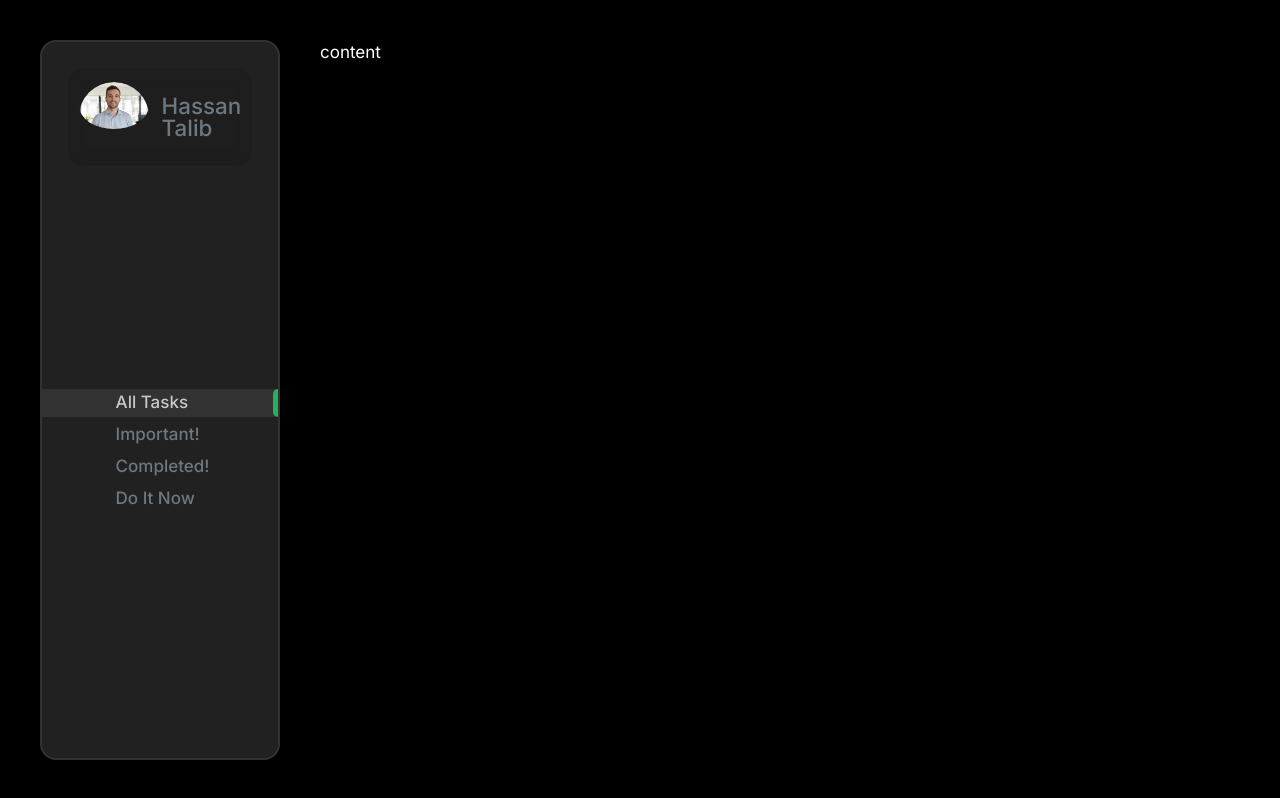
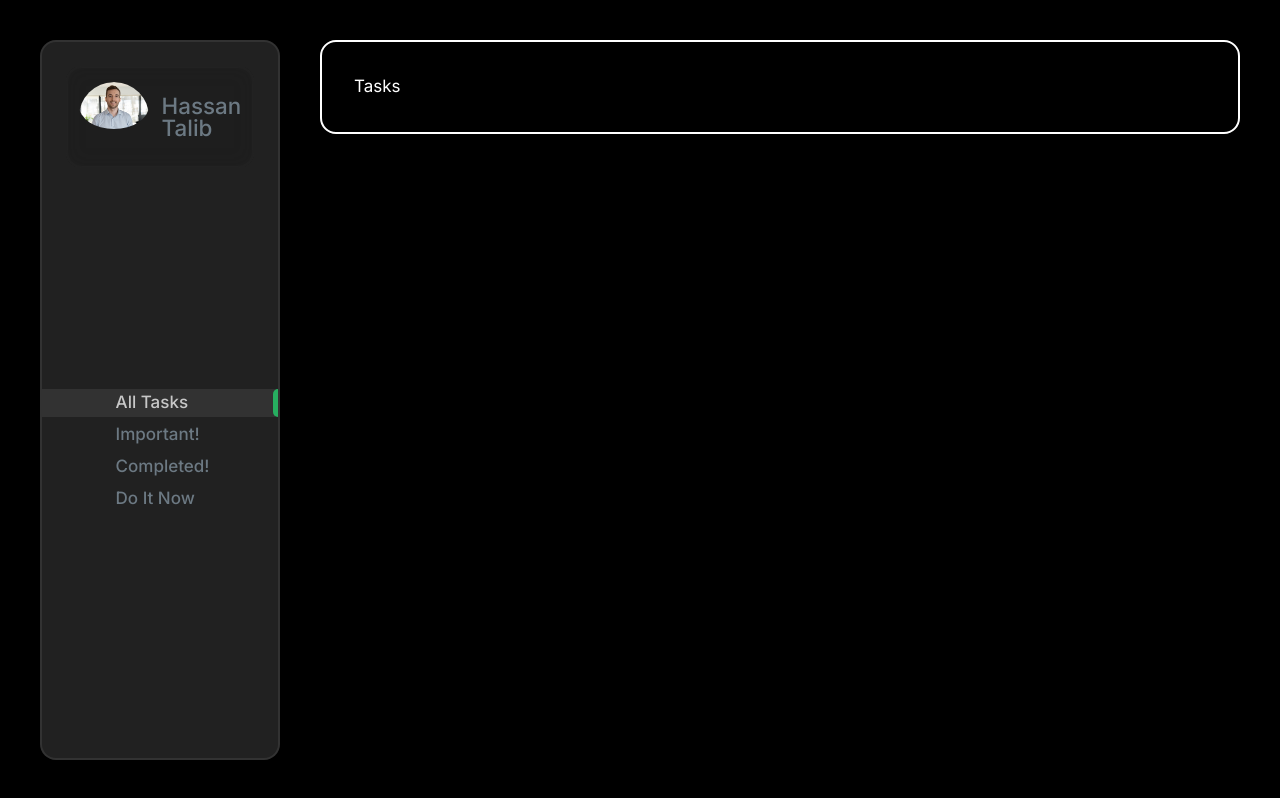
Before and after one commit to HassanMTS/ManagerTasks, a Next.js app: page / in a window 1280 px wide. Built offline with nearby package versions, Linux system fonts and the light colour scheme.

Commit message:
Task Page version 1.0

```diff
--- /dev/null
+++ b/app/Components/Tasks/Tasks.tsx
@@ -0,0 +1,22 @@
+"use client"
+import { useGlobalState } from "@/app/context/globalProvider";
+import React from "react";
+import styled from "styled-components";
+
+function Tasks() {
+    const { theme } = useGlobalState();
+    return <TaskStyled>Tasks</TaskStyled>;
+}
+
+const TaskStyled = styled.div`
+    padding: 2rem;
+    width: 100%;
+    background-color: ${(props) => props.theme.colorBg2};
+    border: 2px solid ${(props) => props.theme.borderColor2};
+    border-radius: 1rem;
+
+
+    overflow-y auto;
+`;
+
+export default Tasks;
--- a/app/layout.tsx
+++ b/app/layout.tsx
@@ -32,7 +32,7 @@
         <ContextProvider>
       <GlobalStyleProvider>
         <Sidebar />
-        {children}
+        <div className="w-full">{children}</div>
       </GlobalStyleProvider>
       </ContextProvider>
         </body>
--- a/app/page.tsx
+++ b/app/page.tsx
@@ -1,9 +1,9 @@
-import Image from 'next/image'
+import Tasks from "./Components/Tasks/Tasks";
 
 export default function Home() {
   return (
   <main>
-    <h1>content</h1>
+    <Tasks />
     </main>
-  )
+  );
 }
```
